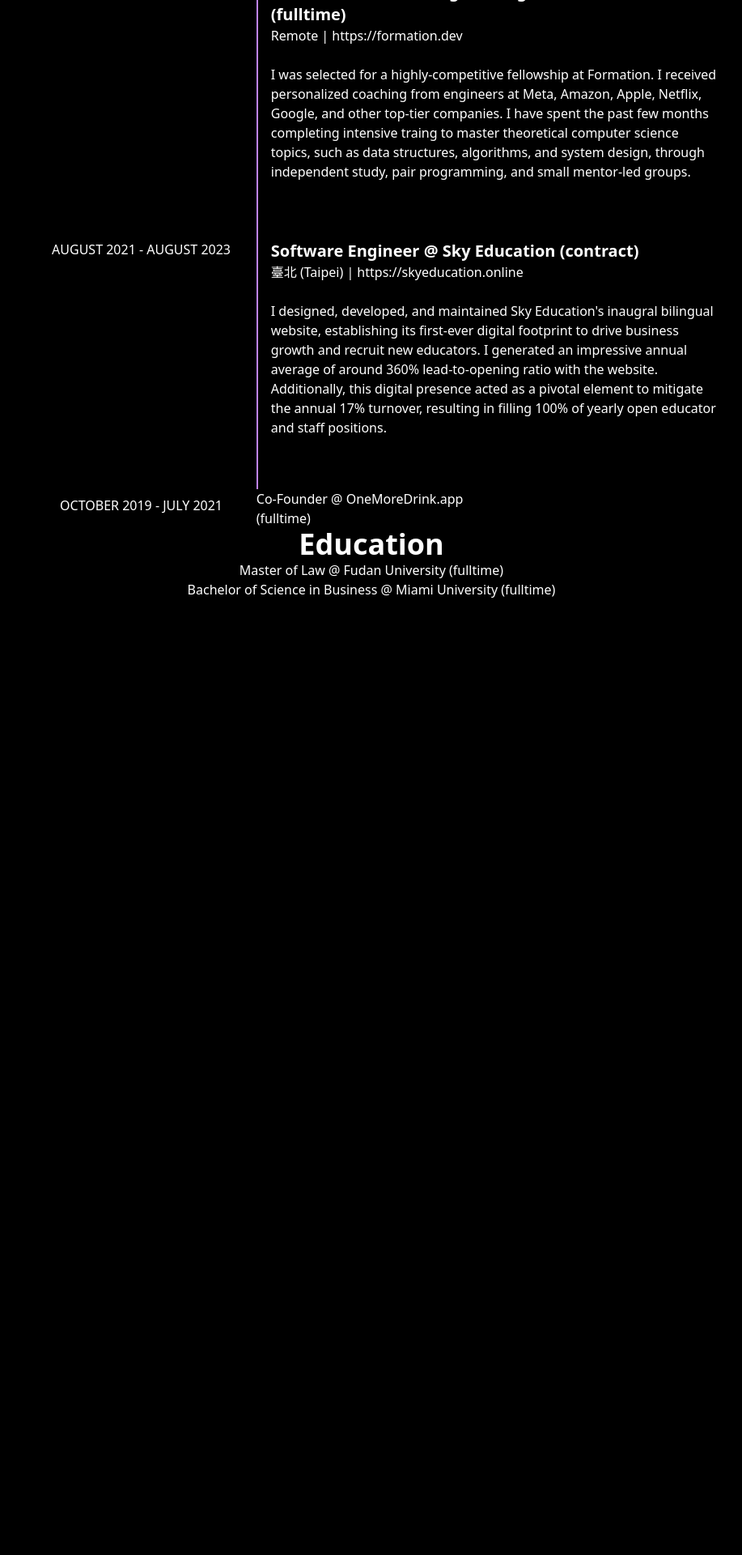
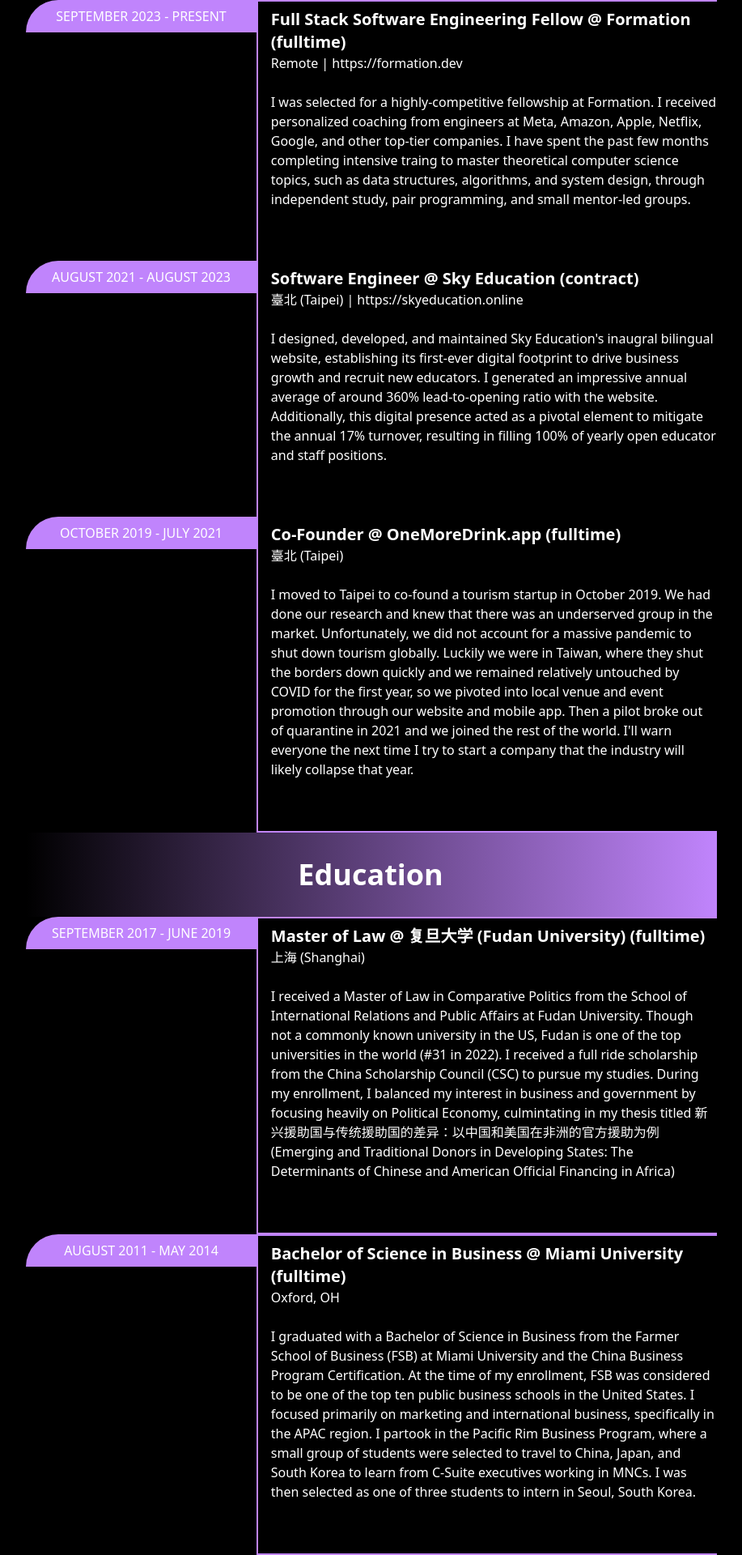
Before and after one commit to jakovid/portfolio, a Next.js app: page / in a window 1280 px wide. Shown: the part 582-2502 px from the top of the page at 81% size, without its empty margins (181-1098 px from the left). Before the commit the page ends 1322 px from the top, so only its background shows below. Built offline with nearby package versions, Linux system fonts and the light colour scheme.

Commit message:
finished resume comp

```diff
--- a/components/home/resume.js
+++ b/components/home/resume.js
@@ -1,14 +1,14 @@
 export default function BuildResume(){
     return(
         <div className="flex flex-col justify-center items-center ">
-            <div className="h-2 w-full bg-purple-400 my-8"></div>
-            <div className="text-4xl font-bold">Tech Experience</div>
+            <div className="h-2 w-full bg-purple-400 mt-8"></div>
+            <div className="text-4xl font-bold p-8 border-purple-400 border-e-2 w-2/3 flex justify-center bg-gradient-to-r from-transparent to-purple-400">Tech Experience</div>
             <div className="grid grid-cols-3 w-2/3">
-                <div className="flex justify-center p-2">
+                <div className="flex justify-center p-2 bg-purple-400 h-10 rounded-tl-full">
                     SEPTEMBER 2023 - PRESENT
                 </div>
 
-                <div className="col-span-2 border-purple-400 border-s-2 ps-4 pt-2 pb-16">
+                <div className="col-span-2 border-purple-400 border-s-2 border-t-2 ps-4 pt-2 pb-16">
                     <div className="font-bold text-xl">Full Stack Software Engineering Fellow @ Formation (fulltime)</div>
                     <div className="pb-6">Remote | https://formation.dev</div>
                     <div>
@@ -21,7 +21,7 @@ export default function BuildResume(){
             </div>
 
             <div className="grid grid-cols-3 w-2/3">
-                <div className="flex justify-center p-2">
+                <div className="flex justify-center p-2 bg-purple-400 h-10 rounded-tl-full">
                     AUGUST 2021 - AUGUST 2023
                 </div>
 
@@ -38,17 +38,59 @@ export default function BuildResume(){
             </div>
 
             <div className="grid grid-cols-3 w-2/3">
-            <div className="flex justify-center p-2">
+                <div className="flex justify-center p-2 bg-purple-400 h-10 rounded-tl-full">
                     OCTOBER 2019 - JULY 2021
                 </div>
-                <div> Co-Founder @ OneMoreDrink.app (fulltime)</div>
+                <div className="col-span-2 border-purple-400 border-s-2 border-b-2 ps-4 pt-2 pb-16 ">
+                    <div className="font-bold text-xl">Co-Founder @ OneMoreDrink.app (fulltime)</div>
+                    <div className="pb-6"> 臺北 (Taipei)</div>
+                    <div>
+                        I moved to Taipei to co-found a tourism startup in October 2019. We had done our research and knew that there
+                        was an underserved group in the market. Unfortunately, we did not account for a massive pandemic to shut down tourism
+                         globally. Luckily we were in Taiwan, where they shut the borders down quickly and we remained relatively untouched by
+                        COVID for the first year, so we pivoted into local venue and event promotion through our website and mobile app.
+                        Then a pilot broke out of quarantine in 2021 and we joined the rest of the world. I'll warn everyone the next time
+                        I try to start a company that the industry will likely collapse that year.
+                    </div>
+                </div>
             </div>
-            <div className="text-4xl font-bold">Education</div>
-            <div>
-                <div> Master of Law @ Fudan University (fulltime)</div>
+
+
+            <div className="text-4xl font-bold p-8 w-2/3 border-purple-400 border-e-2 flex justify-center bg-gradient-to-r from-transparent to-purple-400">Education</div>
+            <div className="grid grid-cols-3 w-2/3">
+                <div className="flex justify-center p-2 bg-purple-400 h-10 rounded-tl-full">
+                    SEPTEMBER 2017 - JUNE 2019
+                </div>
+                <div className="col-span-2 border-purple-400 border-s-2 border-t-2 border-b-2 ps-4 pt-2 pb-16 ">
+                    <div className="font-bold text-xl">Master of Law @ 复旦大学 (Fudan University) (fulltime)</div>
+                    <div className="pb-6"> 上海 (Shanghai)</div>
+                    <div>
+                        I received a Master of Law in Comparative Politics from the School of International Relations and Public Affairs
+                        at Fudan University. Though not a commonly known university in the US, Fudan is one of the top universities in the
+                        world (#31 in 2022). I received a full ride scholarship from the China Scholarship Council (CSC) to pursue my studies. During my enrollment,
+                        I balanced my interest in business and government by focusing heavily on Political Economy, culmintating in my thesis titled
+                        新兴援助国与传统援助国的差异：以中国和美国在非洲的官方援助为例
+                        (Emerging and Traditional Donors in Developing States: The Determinants of Chinese and American Official Financing in Africa)
+
+                    </div>
+                </div>
             </div>
-            <div>
-                <div> Bachelor of Science in Business @ Miami University (fulltime)</div>
+
+            <div className="grid grid-cols-3 w-2/3">
+            <div className="flex justify-center p-2 bg-purple-400 h-10 rounded-tl-full">
+                    AUGUST 2011 - MAY 2014
+                </div>
+                <div className="col-span-2 border-purple-400 border-s-2 border-t-2 border-b-2 ps-4 pt-2 pb-16 ">
+                    <div className="font-bold text-xl">Bachelor of Science in Business @ Miami University (fulltime)</div>
+                    <div className="pb-6"> Oxford, OH</div>
+                    <div>
+                        I graduated with a Bachelor of Science in Business from the Farmer School of Business (FSB) at Miami University and the China Business
+                        Program Certification. At the time of my enrollment, FSB was considered to be one of the top ten public business schools in the United States.
+                        I focused primarily on marketing and international business, specifically in the APAC region. I partook in the Pacific Rim Business Program, where a small group
+                        of students were selected to travel to China, Japan, and South Korea to learn from C-Suite executives working in MNCs. I was then selected
+                        as one of three students to intern in Seoul, South Korea.
+                    </div>
+                </div>
             </div>
         </div>
     )
```
